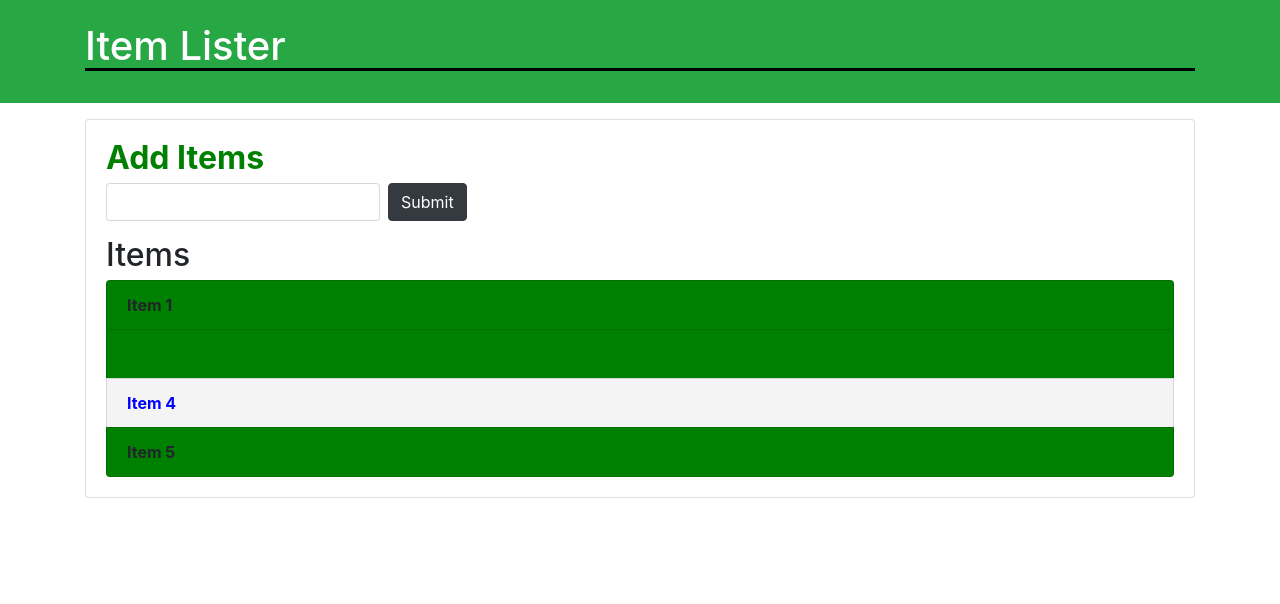
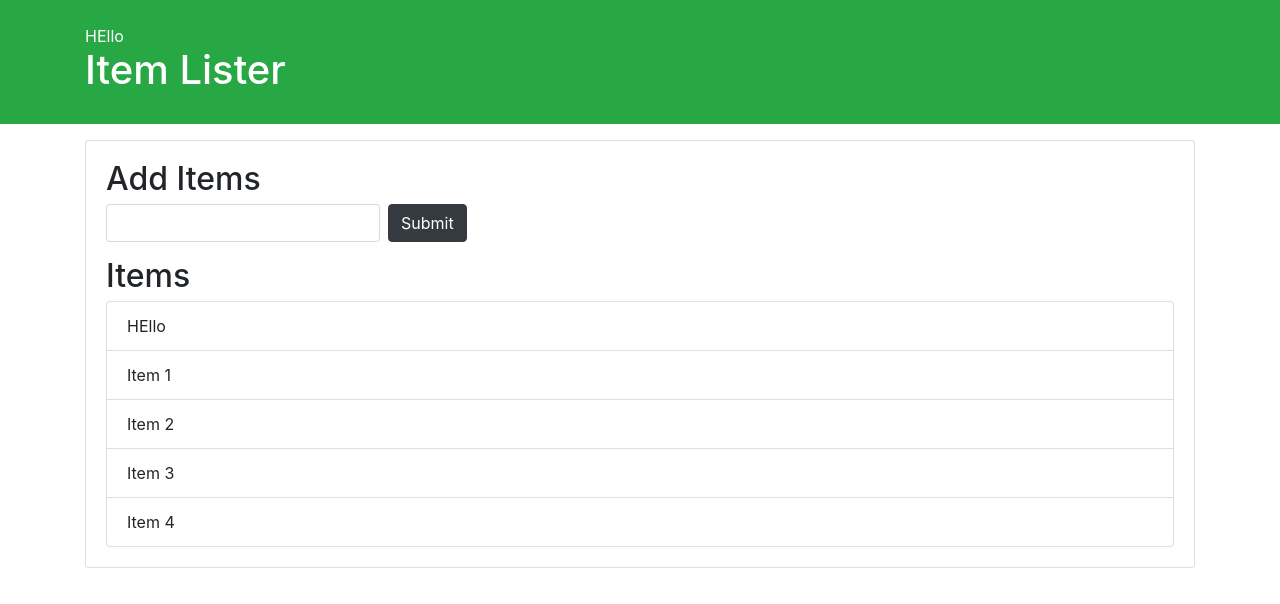
Before and after one commit to Gopi-maker/pushmyfirstcodetogithub, a plain HTML site: page index.html in a window 1280 px wide. Drawn offline with nearby package versions, Linux system fonts and the light colour scheme.

Commit message:
createEl

```diff
--- a/dom.js
+++ b/dom.js
@@ -1,47 +1,73 @@
 //console.dir(document);
 //onsole.log(document.domain);
-const headerTitle=document.getElementById("header-title");
+//const headerTitle=document.getElementById("header-title");
 //console.log(headerTitle);
 //headerTitle.textContent="Hello";
-headerTitle.style.borderBottom="solid 3px black";
+//headerTitle.style.borderBottom="solid 3px black";
 //console.log(headerTitle.textContent);
 //const qrty=document.querySelector(".title");
 //console.log(qrty);
 //const items=document.getElementsByClassName("list-group-item");
 //console.log(items);
 //items[1].textContent="gopi";
-const items=document.getElementsByClassName("title");
+//const items=document.getElementsByClassName("title");
 //console.log(items);
 //for(let i=0;i<items.length;i++){
-items[0].style.fontWeight="bold";
-items[0].style.color="green";
+// items[0].style.fontWeight="bold";
+// items[0].style.color="green";
 //}
 //const header=document.querySelector(".title:nth-child(1)");
 //console.log(header);
 //const h1=document.getElementsByTagName("title");
 //console.log(h1.innerText);
-const itm=document.getElementsByClassName("list-group-item");
-itm[2].style.backgroundColor="green";
-for(let i=0;i<itm.length;i++){
-    itm[i].style.fontWeight="bold";
-}
+// const itm=document.getElementsByClassName("list-group-item");
+// itm[2].style.backgroundColor="green";
+// for(let i=0;i<itm.length;i++){
+//     itm[i].style.fontWeight="bold";
+// }
 
 
-//className method override by tagname method
-const li=document.getElementsByTagName("li");
-li[3].style.color="blue";
-for(let i=0;i<li.length;i++){
-    li[i].style.backgroundColor="#f4f4f4";
-}
+// //className method override by tagname method
+// const li=document.getElementsByTagName("li");
+// li[3].style.color="blue";
+// for(let i=0;i<li.length;i++){
+//     li[i].style.backgroundColor="#f4f4f4";
+// }
 
-const query1=document.querySelector(".list-group-item:nth-child(2)");
-query1.style.backgroundColor="green";
-const query2=document.querySelector(".list-group-item:nth-child(3)");
-query2.style.display="none";
+// const query1=document.querySelector(".list-group-item:nth-child(2)");
+// query1.style.backgroundColor="green";
+// const query2=document.querySelector(".list-group-item:nth-child(3)");
+// query2.style.display="none";
 
-const select1=document.querySelectorAll(".list-group-item");
-select1[1].style.color="green";
-let odd=document.querySelectorAll(".list-group-item:nth-child(odd)");
-for(let i=0;i<odd.length;i++){
-    odd[i].style.background="green";
-}
+// const select1=document.querySelectorAll(".list-group-item");
+// select1[1].style.color="green";
+// let odd=document.querySelectorAll(".list-group-item:nth-child(odd)");
+// for(let i=0;i<odd.length;i++){
+//     odd[i].style.background="green";
+// }
+
+//Dom treversing
+const parent=document.querySelector("#items");
+//console.log(parent.childNodes);
+//console.log(parent.children);
+//parent.children[1].style.color="blue";
+//
+const newDiv=document.createElement('div');
+newDiv.className="gopi";
+newDiv.id="gopi";
+const text=document.createTextNode("HEllo");
+newDiv.appendChild(text);
+//console.log(newDiv);
+const bd=document.querySelector('header .container');
+const div=document.querySelector("header h1");
+bd.insertBefore(newDiv, div);
+
+const le=document.createElement("li");
+le.className="list-group-item";
+const nodet=document.createTextNode("HEllo");
+le.appendChild(nodet);
+const list=document.querySelector(".list-group");
+console.log(list);
+const li=document.querySelector('.list-group-item:nth-child(1)');
+list.insertBefore(le,li);
+console.log(li);
--- a/index.html
+++ b/index.html
@@ -26,7 +26,6 @@
       <li class="list-group-item">Item 2</li>
       <li class="list-group-item">Item 3</li>
       <li class="list-group-item">Item 4</li>
-      <li class="list-group-item">Item 5</li>
     </ul>
    </div>
   </div>
```
